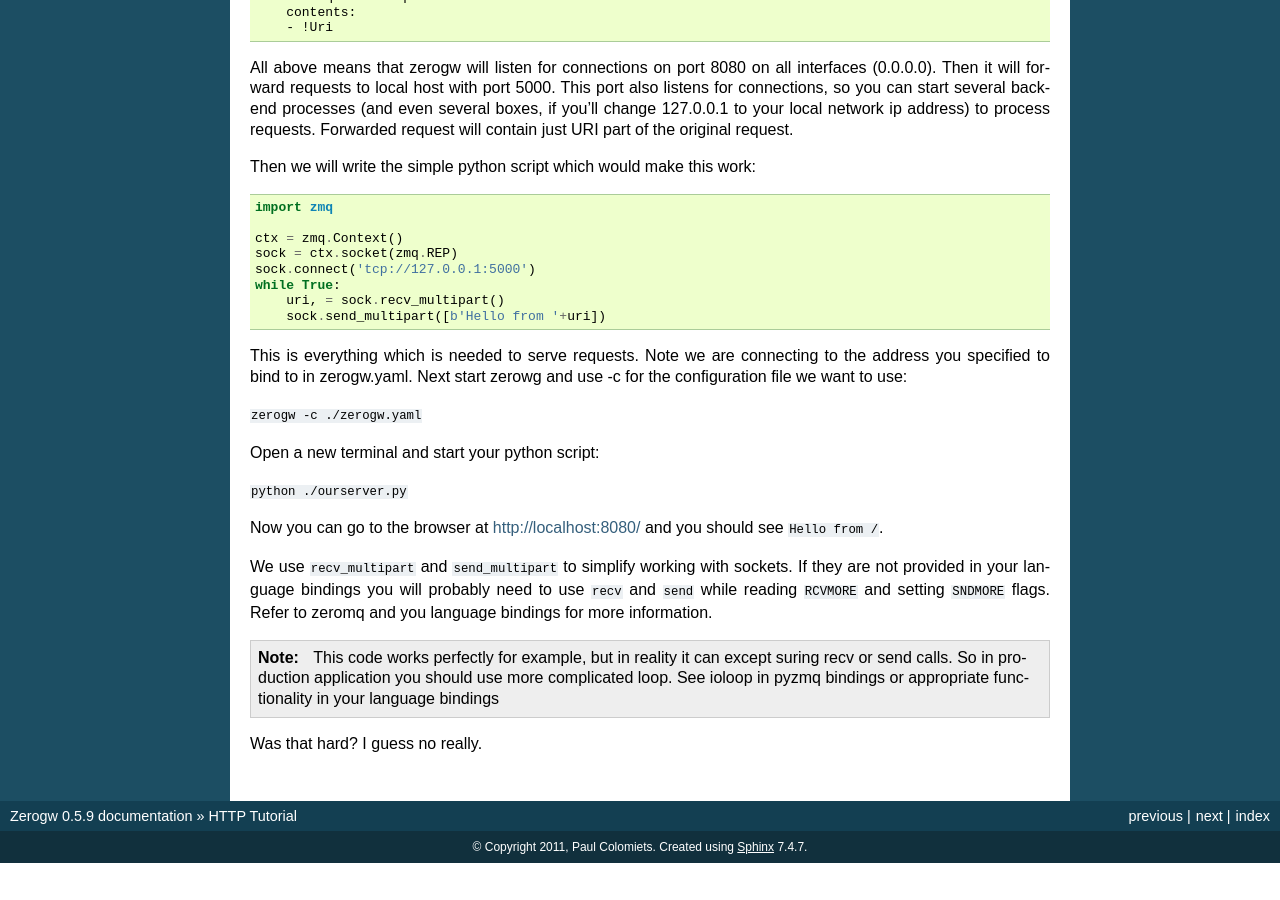
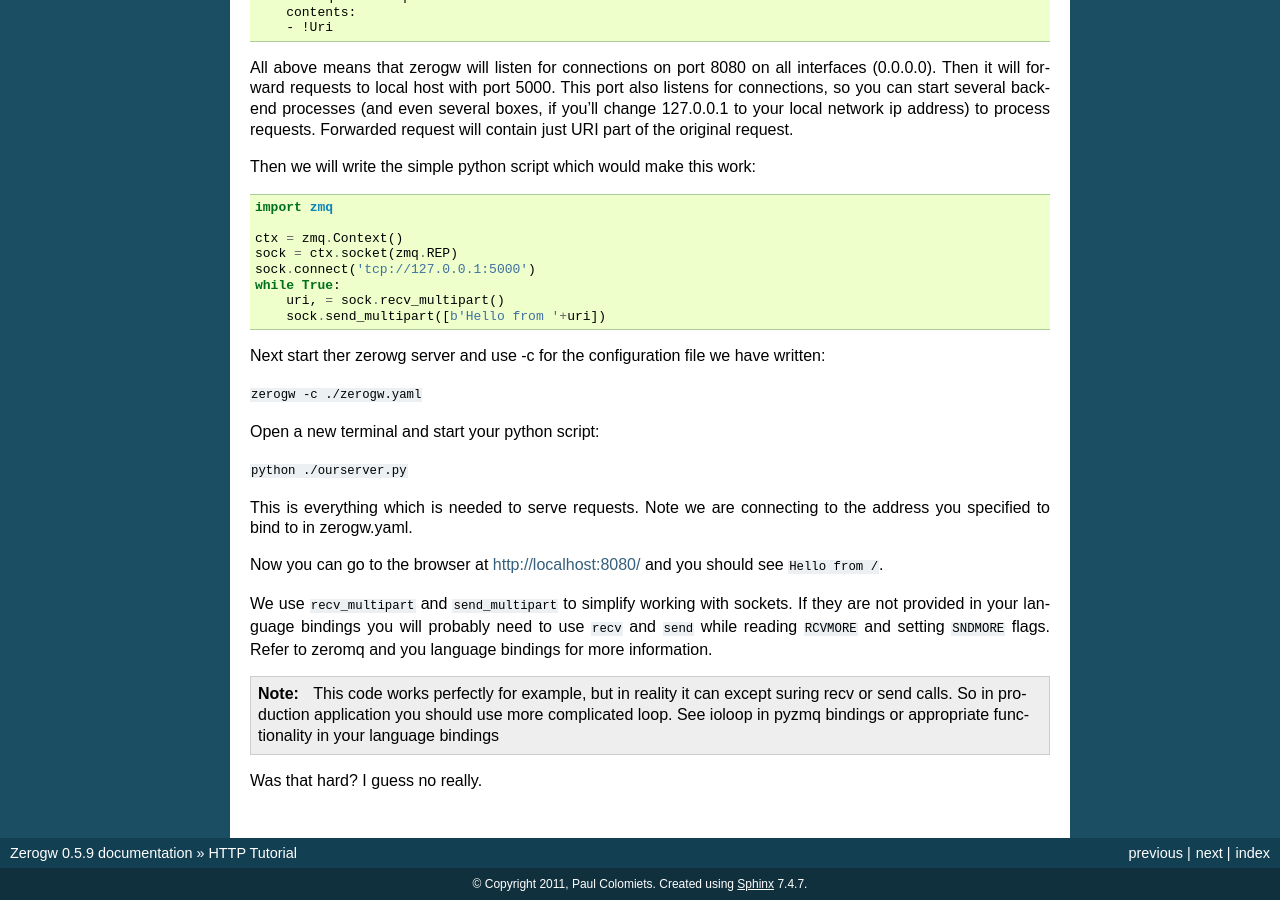
Before and after one commit to tailhook/zerogw, a Sphinx documentation site: the page built from doc/httptut.rst, in a window 1280 px wide and 900 px high, scrolled down 693 px. Built offline with Sphinx 7.4.7, drawn with Linux system fonts in a browser that asks for light colours; before the commit the page ends 1556 px from its top, so only the background shows below that.

Commit message:
Update doc/httptut.rst

```diff
--- a/doc/httptut.rst
+++ b/doc/httptut.rst
@@ -59,15 +59,16 @@ Then we will write the simple python script which would make this work::
         uri, = sock.recv_multipart()
         sock.send_multipart([b'Hello from '+uri])
 
-This is everything which is needed to serve requests.
-Note we are connecting to the address you specified to bind to in zerogw.yaml.
-Next start zerowg and use -c for the configuration file we want to use:
+Next start ther zerowg server and use -c for the configuration file we have written:
 
 ``zerogw -c ./zerogw.yaml``
 
 Open a new terminal and start your python script:
 
 ``python ./ourserver.py``
+
+This is everything which is needed to serve requests.
+Note we are connecting to the address you specified to bind to in zerogw.yaml.
 
 Now you can go to the browser at http://localhost:8080/ and you should
 see ``Hello from /``.
```
